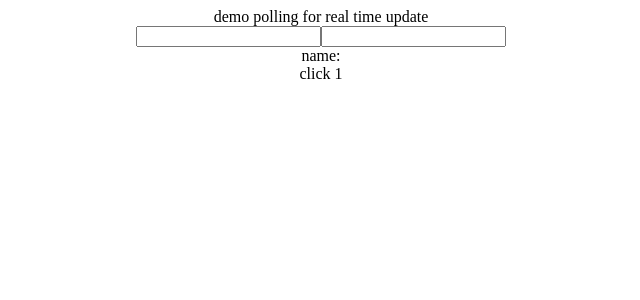
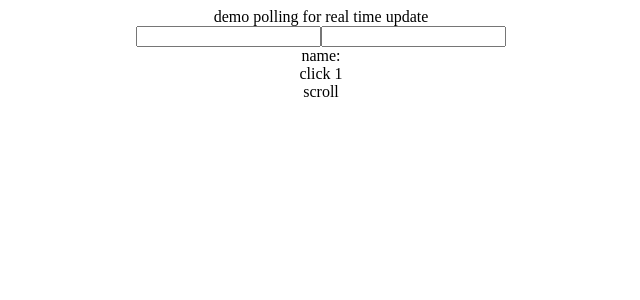
Before and after one commit to yorrran/learn-from-work, an Angular app: page / in a window 1280 px wide. Shown: the top 300 px of the page, without its empty margins (319-959 px from the left). Built offline with nearby package versions, Linux system fonts and the light colour scheme.

Commit message:
Add distict scroll event with throttle to update observable

```diff
--- a/src/app/app.component.html
+++ b/src/app/app.component.html
@@ -3,5 +3,6 @@
 <app-polling></app-polling>
 <app-debounce-observable></app-debounce-observable>
 <app-merge-observable></app-merge-observable>
+<app-distinct-observable></app-distinct-observable>
 <router-outlet></router-outlet>
 </div>
--- a/src/app/app.module.ts
+++ b/src/app/app.module.ts
@@ -8,9 +8,10 @@ import { HttpClientModule } from "@angular/common/http";
 import { DebounceObservableComponent } from "src/components/debounce-observable/debounce-observable.component";
 import { FormsModule } from "@angular/forms";
 import { MergeObservableComponent } from '../components/merge-observable/merge-observable.component';
+import { DistinctObservableComponent } from '../components/distinct-observable/distinct-observable.component';
 
 @NgModule({
-  declarations: [AppComponent, PollingComponent, DebounceObservableComponent, MergeObservableComponent],
+  declarations: [AppComponent, PollingComponent, DebounceObservableComponent, MergeObservableComponent, DistinctObservableComponent],
   imports: [BrowserModule, AppRoutingModule, HttpClientModule, FormsModule],
   providers: [],
   bootstrap: [AppComponent]
--- /dev/null
+++ b/src/components/distinct-observable/distinct-observable.component.html
@@ -0,0 +1 @@
+<div class="scroll-wrapper">scroll</div>
--- /dev/null
+++ b/src/components/distinct-observable/distinct-observable.component.scss
@@ -0,0 +1,3 @@
+.scroll-wrapper{
+    min-height: 100vh;
+}
--- /dev/null
+++ b/src/components/distinct-observable/distinct-observable.component.ts
@@ -0,0 +1,24 @@
+import { Component, OnInit, OnDestroy } from '@angular/core';
+import { fromEvent, Subscription } from 'rxjs';
+import { debounceTime, throttleTime } from 'rxjs/operators';
+
+@Component({
+  selector: 'app-distinct-observable',
+  templateUrl: './distinct-observable.component.html',
+  styleUrls: ['./distinct-observable.component.scss']
+})
+export class DistinctObservableComponent implements OnInit, OnDestroy {
+  scrollSubscription: Subscription | undefined;
+  constructor() { }
+
+  ngOnInit() {
+    this.scrollSubscription=fromEvent<any>(window, 'scroll').pipe(throttleTime(100)).subscribe(item=>{console.log("item:", item)})
+  }
+
+  ngOnDestroy(){
+    this.scrollSubscription.unsubscribe();
+  }
+
+
+
+}
--- a/src/components/merge-observable/merge-observable.component.ts
+++ b/src/components/merge-observable/merge-observable.component.ts
@@ -1,4 +1,10 @@
-import { Component, OnInit, ViewChild, ElementRef, OnDestroy } from '@angular/core';
+import {
+  Component,
+  OnInit,
+  ViewChild,
+  ElementRef,
+  OnDestroy
+} from '@angular/core';
 import { fromEvent, of, Subscription } from 'rxjs';
 import { mergeMap, delay, map } from 'rxjs/operators';
 
@@ -11,7 +17,6 @@ export class MergeObservableComponent implements OnInit, OnDestroy {
   clickedLocations: Array<string> = [];
   mergeSubscription: Subscription | undefined;
 
-  @ViewChild('clickMerge1') clickMerge1: ElementRef | undefined;
   constructor() {}
 
   ngOnInit() {}
@@ -21,7 +26,7 @@ export class MergeObservableComponent implements OnInit, OnDestroy {
       .pipe(
         mergeMap(e =>
           of(1, 2).pipe(
-            delay(500),
+            delay(5000),
             map(num => e + num)
           )
         )
@@ -29,7 +34,7 @@ export class MergeObservableComponent implements OnInit, OnDestroy {
       .subscribe(item => this.clickedLocations.push(item));
   }
 
-  ngOnDestroy(){
+  ngOnDestroy() {
     this.mergeSubscription.unsubscribe();
   }
 }
```
Also changed, not shown: 1 other file (tests, documents, lock files or other folders).
